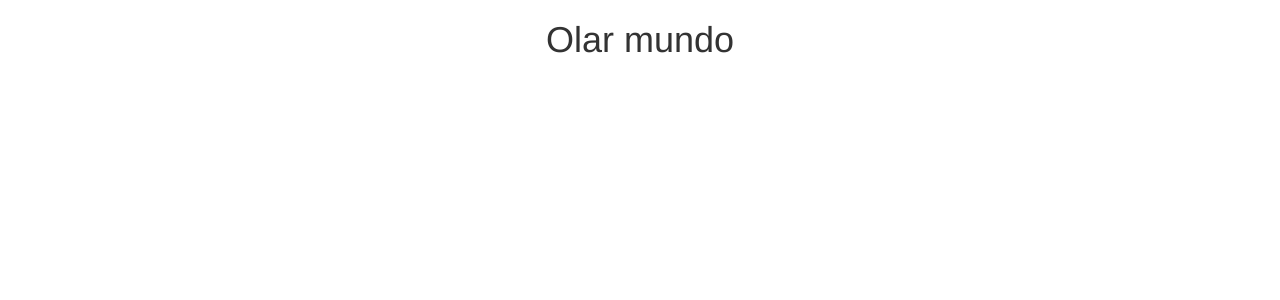
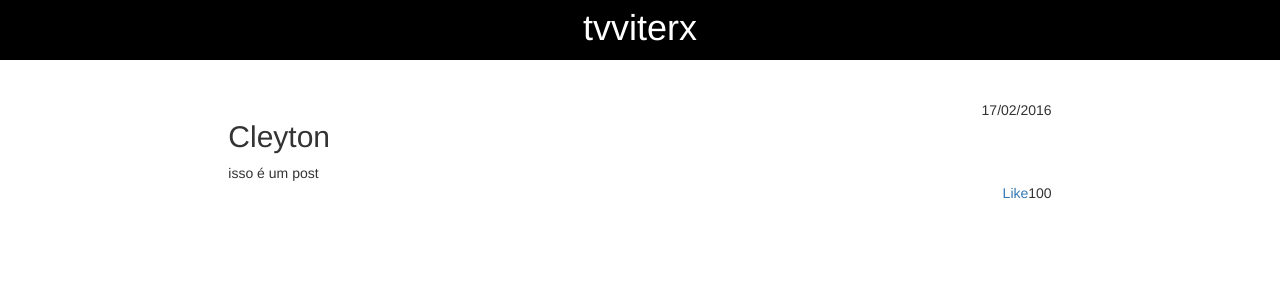
Before and after one commit to vtex/react-workshop, a React app: page / in a window 1280 px wide. Shown: the top 300 px of the page. Built offline with nearby package versions, Linux system fonts and the light colour scheme.

Commit message:
MAIS COMPONENTES! QUE AINDA TA POUCO!

```diff
--- a/src/App.js
+++ b/src/App.js
@@ -1,17 +1,39 @@
 import React from 'react';
+import Header from './components/Header/Header';
+import PostList from './components/PostList/PostList';
 
 class App extends React.Component {
+  componentWillMount() {
+    const posts = [
+      {
+        id: 0,
+        name: 'Isso é outro nome',
+        post: 'Isto é outro post',
+        postedAt: '01/03/2015',
+        likes: 100
+      },
+      {
+        id: 1,
+        name: 'Isso é um nome',
+        post: 'Isto é um post',
+        postedAt: '01/03/2015',
+        likes: 7
+      }
+    ];
+
+    this.setState({
+      posts
+    });
+  }
+
   render() {
     return (
-      <div className="container">
-        <div className="row">
-          <div className="col-lg-12 text-center">
-            <h1>Olar mundo</h1>
-          </div>
-        </div>
+      <div className="container-fluid">
+        <Header />
+        <PostList {...this.state} />
       </div>
     );
-  }
+  };
 }
 
 export default App;
--- /dev/null
+++ b/src/components/Header/Header.js
@@ -0,0 +1,18 @@
+import React from 'react';
+import './Header.less';
+
+class Header extends React.Component {
+  render() {
+    return (
+      <div className="Header row">
+        <div className="col-lg-12 text-center">
+          <h1 className="Header__title">
+            tvviterx
+          </h1>
+        </div>
+      </div>
+    );
+  };
+}
+
+export default Header;
--- /dev/null
+++ b/src/components/Header/Header.less
@@ -0,0 +1,10 @@
+.Header {
+  background-color: black;
+  padding: 8px 0;
+  color: white;
+  height: 60px;
+
+  .Header__title {
+    margin: 0;
+  }
+}
--- /dev/null
+++ b/src/components/PostList/Post/Like/Like.less
@@ -0,0 +1,6 @@
+
+.Like {
+  .Like__button {
+    margin-right: 8px;
+  }
+}
--- /dev/null
+++ b/src/components/PostList/Post/Post.less
@@ -0,0 +1,16 @@
+.Post {
+  margin: 12px 0;
+
+  .Post__name {
+    margin-top: 0;
+    margin-bottom: 20px;
+  }
+
+  .Post__date {
+    color: grey;
+  }
+
+  .Post__text {
+    font-size: 1.2em;
+  }
+}
--- /dev/null
+++ b/src/components/PostList/PostList.js
@@ -0,0 +1,50 @@
+import React from 'react';
+import './PostList.less';
+
+class PostList extends React.Component {
+  render() {
+    return (
+      <div className="PostList row">
+        <div className="col-lg-8 col-lg-offset-2">
+
+        <div className="Post">
+          <div className="row">
+            <div className="col-lg-8">
+              <h2 className="Post__name">
+                Cleyton
+              </h2>
+            </div>
+            <div className="col-lg-4">
+              <span className="Post__date pull-right">
+                17/02/2016
+              </span>
+            </div>
+          </div>
+          <div className="row">
+            <div className="col-lg-12">
+              <span className="Post__text">
+                isso é um post
+              </span>
+            </div>
+          </div>
+          <div className="Like row">
+            <div className="col-lg-12">
+              <span className="Like__qty pull-right">
+                100
+              </span>
+              <a
+                className="Like__button pull-right"
+                href="#">
+                Like
+              </a>
+            </div>
+          </div>
+        </div>
+
+        </div>
+      </div>
+    );
+  };
+}
+
+export default PostList;
--- /dev/null
+++ b/src/components/PostList/PostList.less
@@ -0,0 +1,4 @@
+.PostList {
+  margin-top: 40px;
+  margin-bottom: 20px;
+}
```
Also changed, not shown: src/components/PostList/Post/Like/Like.js (added, +12 -0 lines), src/components/PostList/Post/Post.js (added, +12 -0 lines).
